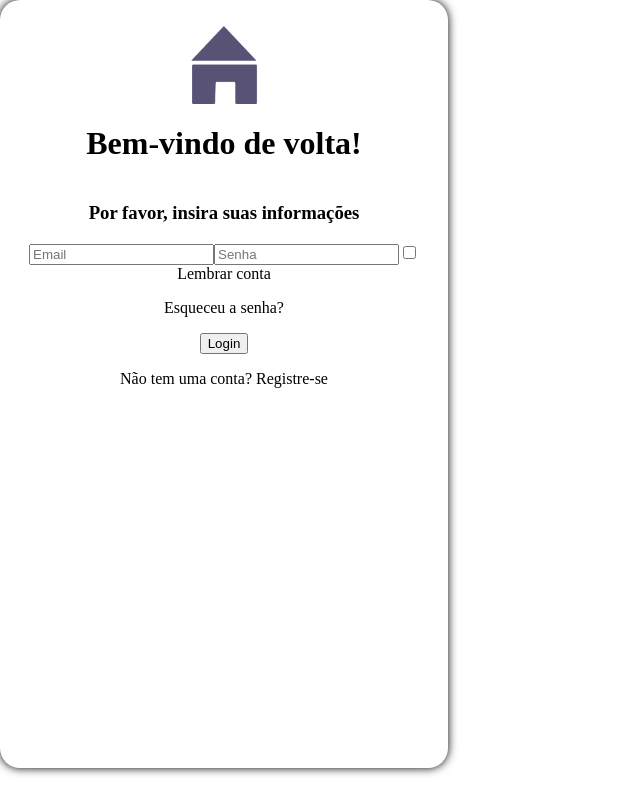
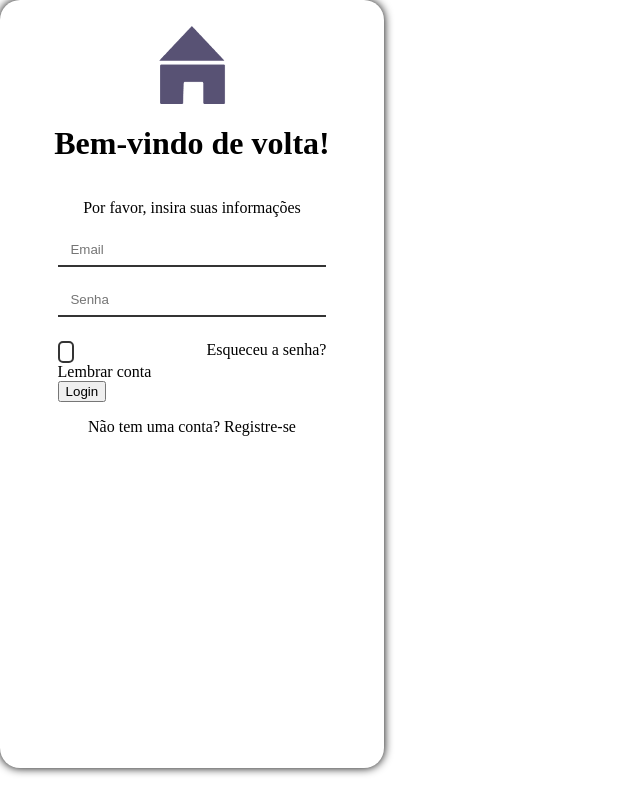
Before and after one commit to JSkahl/casa-feita-frontend, a Vue app: page /login in a window 1280 px wide. Shown: the whole page, without its empty margins (0-640 px from the left). Built offline with nearby package versions, Linux system fonts and the light colour scheme.

Commit message:
chore: alterações no componente login

```diff
--- a/src/components/auth/Desktop/DefaultLoginDesktop.vue
+++ b/src/components/auth/Desktop/DefaultLoginDesktop.vue
@@ -6,14 +6,22 @@
         <div class="form">
             <img src="/public/logo.png" alt="">
             <h1>Bem-vindo de volta!</h1>
-        <h3>Por favor, insira suas informações</h3>
+            <p>Por favor, insira suas informações</p>
 
             <form>
-            <input class="input" type="email" placeholder="Email">
-            <input class="input" type="password" placeholder="Senha">
-            <input class="checkbox" type="checkbox" name="forget">
-            <label for="forget">Lembrar conta</label>
+                <div class="inputs">
+                    <input type="email" placeholder="Email">
+                    <input type="password" placeholder="Senha">
+                </div>
+                <div class="additionals">
+                    <span>
+                    <div class="checkbox">
+                        <input type="checkbox">
+                    </div>
+                    <label>Lembrar conta</label>
+                    </span>
                     <p>Esqueceu a senha?</p>
+                </div>
                 <button>Login</button>
             </form>
 
@@ -27,7 +35,7 @@
 <style scoped>
 
 main {
-    width: 35vw;
+    width: 30vw;
     height: 96vh;
     box-shadow: 0px 0px 10px black;
     border-radius: 20px;
@@ -36,7 +44,8 @@ main {
 .form {
     display: flex;
     flex-direction: column;
-    text-align: center;
+    align-items: center;
+    justify-self: center;
     padding: 2vw;
 }
 
@@ -45,4 +54,52 @@ main {
     width: 6vw;
 }
 
+.inputs {
+    display: flex;
+    flex-direction: column;
+    justify-content: space-between;
+}
+
+.inputs input {
+    margin-bottom: 2vh;
+    height: 4vh;
+    width: 20vw;
+    padding: 0 0 0 1vw;
+    border: 0;
+    border-bottom: 2px rgb(52, 52, 52) solid;
+}
+
+.additionals {
+    display: flex;
+    justify-content: space-between;
+    padding: 1vh 0 0 0;
+}
+
+.checkbox {
+    height: 2.2vh;
+    width: 1vw;
+    padding: 0;
+    margin: 0;
+    border: 2px rgb(52, 52, 52) solid;
+    border-radius: 5px;
+    cursor: pointer;
+}
+
+.checkbox input {
+    margin: 0;
+    width: 100%;
+    height: 100%;
+    cursor: pointer;
+    opacity: 0;
+}
+
+.checkbox:checked .checkbox {
+    background-color: aqua;
+}
+
+
+.additionals p {
+    margin: 0;
+}
+
 </style>
```
Lines whose indentation alone changed are shown as unchanged.
